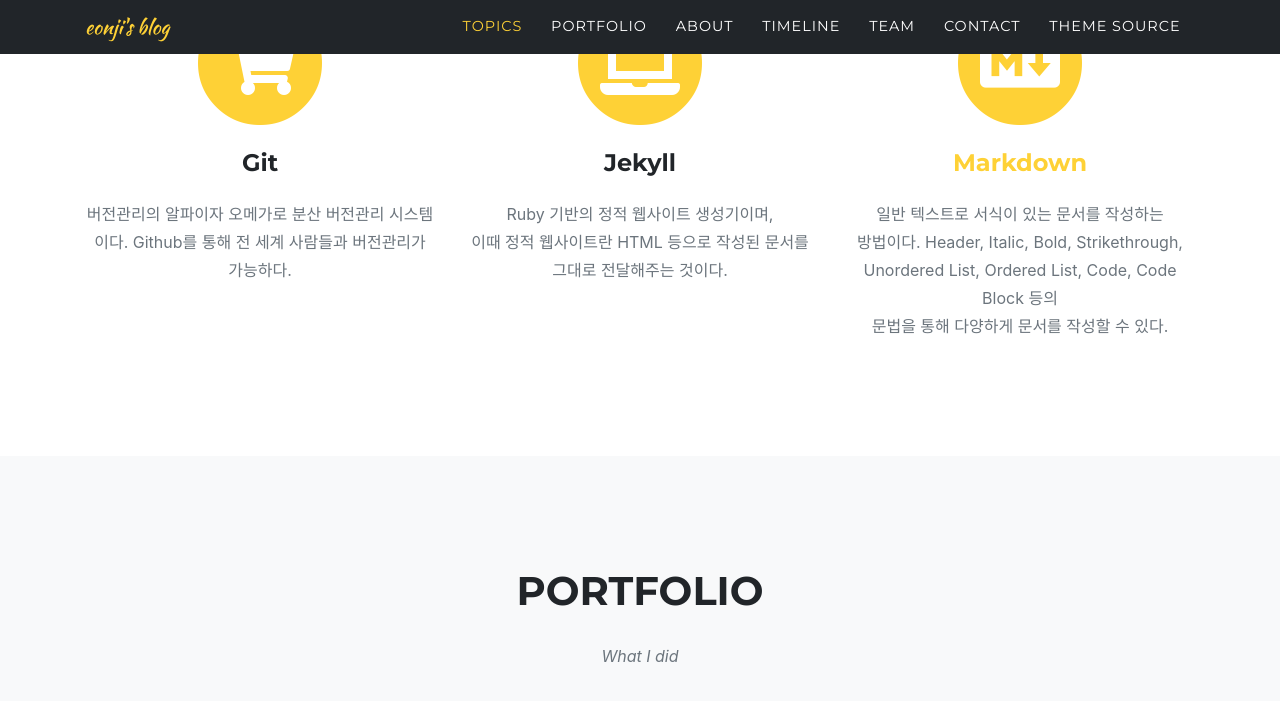
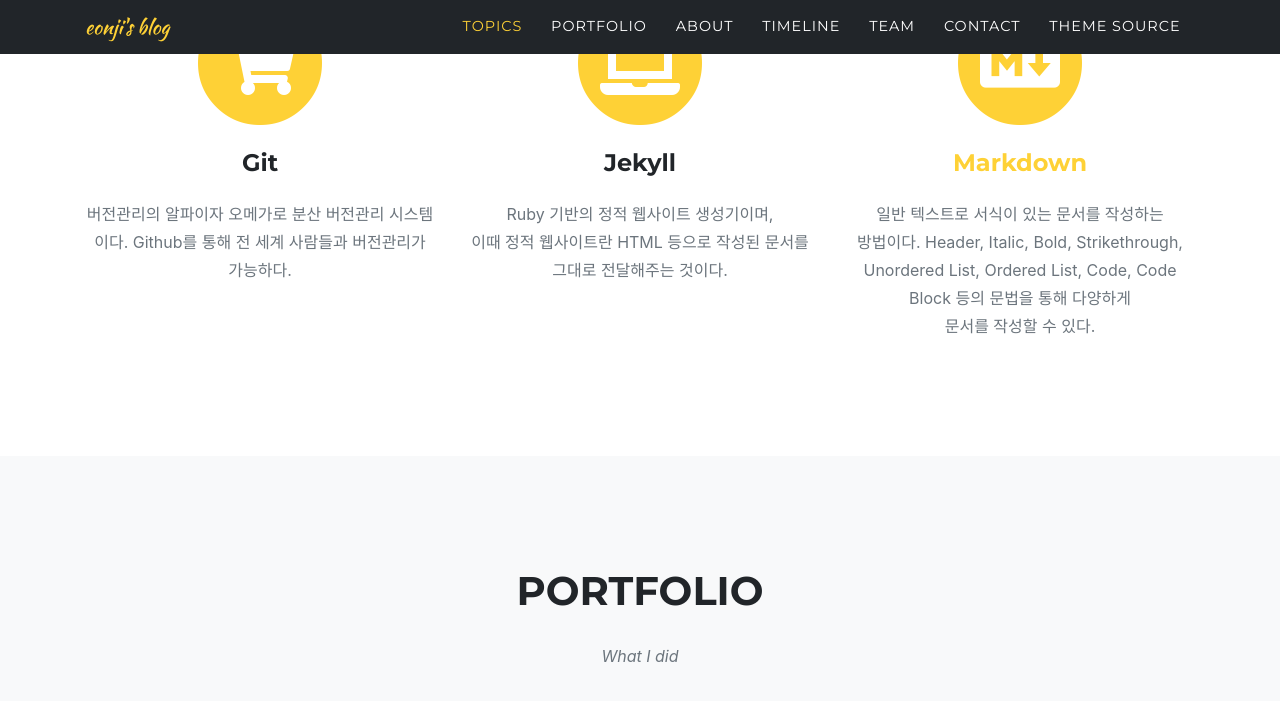
Before and after one commit to Eonji-sw/Eonji-sw.github.io, a Jekyll site: the page built from index.md, in a window 1280 px wide and 900 px high, scrolled down 1235 px, cut to the strip 0-721 px from the top of the window. Shown: the top 701 px of the strip. Built offline with Jekyll 4.4.1, drawn with Linux system fonts in a browser that asks for light colours; some web fonts are replaced; part of the change alters nothing that is shown.

Commit message:
add: new

```diff
--- a/_data/sitetext.yml
+++ b/_data/sitetext.yml
@@ -28,7 +28,7 @@ en: &DEFAULT_EN
         desc: "Ruby 기반의 정적 웹사이트 생성기이며, <br> 이때 정적 웹사이트란 HTML 등으로 작성된 문서를 <br> 그대로 전달해주는 것이다."
         icon: fas fa-laptop
       - title: "[Markdown](https://en.wikipedia.org/wiki/Markdown)"
-        desc: "일반 텍스트로 서식이 있는 문서를 작성하는 <br> 방법이다. Header, Italic, Bold, Strikethrough, <br> Unordered List, Ordered List, Code, Code Block 등의 <br> 문법을 통해 다양하게 문서를 작성할 수 있다."
+        desc: "일반 텍스트로 서식이 있는 문서를 작성하는 <br> 방법이다. Header, Italic, Bold, Strikethrough, <br> Unordered List, Ordered List, Code, Code Block 등의 문법을 통해 다양하게 <br> 문서를 작성할 수 있다."
         icon: fab fa-markdown
 
   portfolio:
```
Also changed, not shown: 1 other file.
